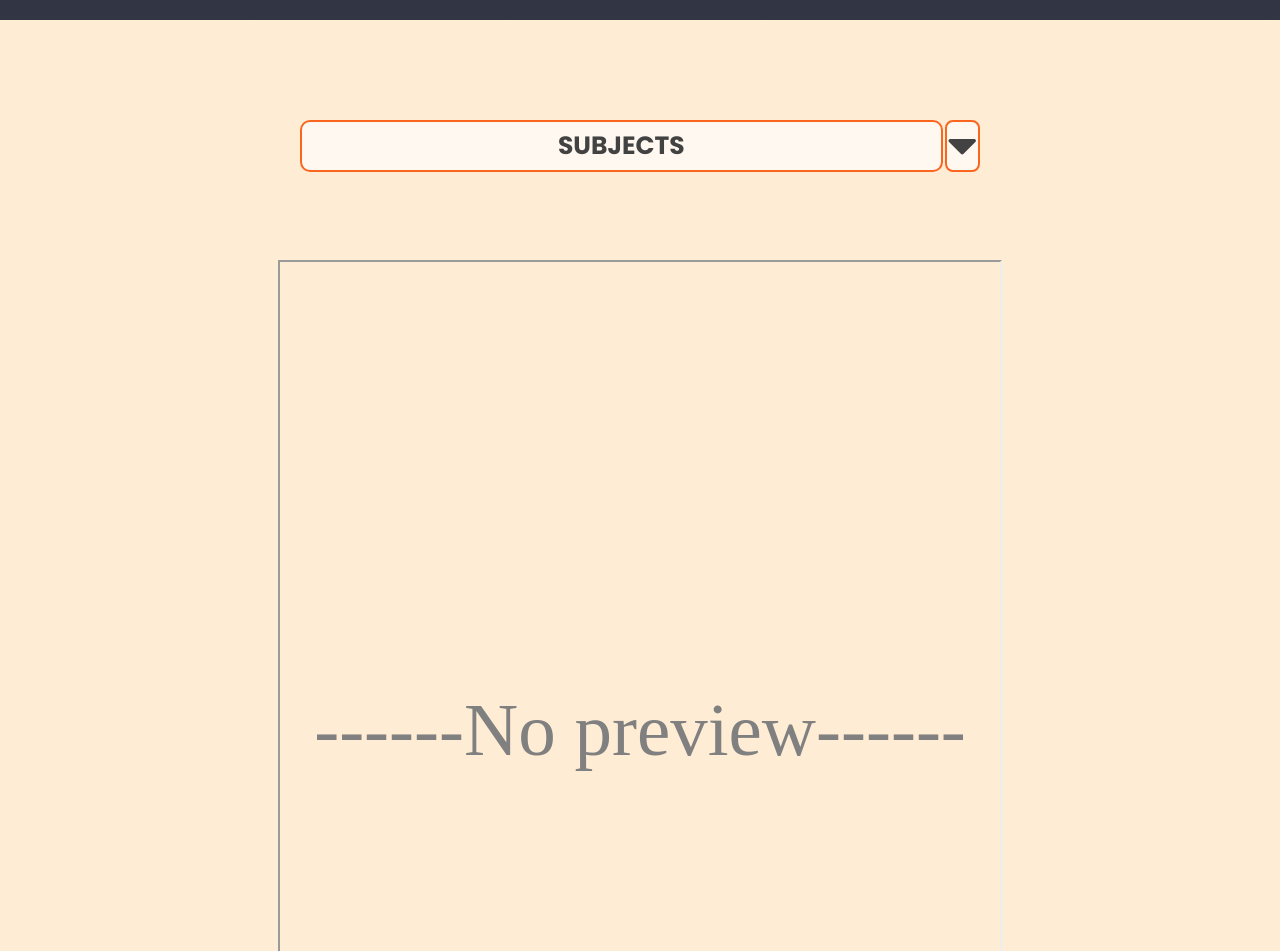
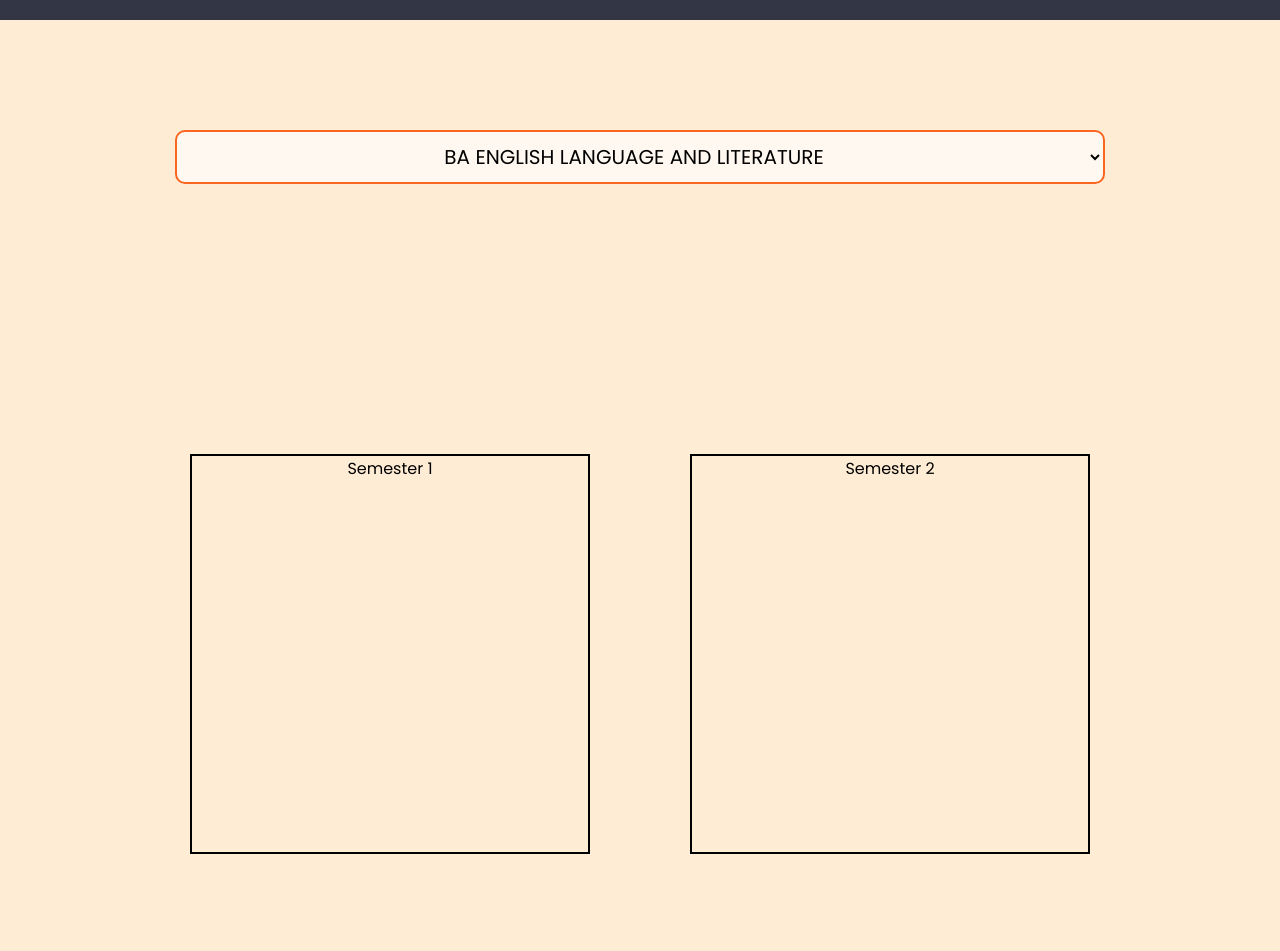
Before and after one commit to cupreviousyearqp/cupreviousyearqp.github.io, a plain HTML site: page index.html in a window 1280 px wide. Shown: the part 780-1731 px from the top of the page. Drawn offline with Linux system fonts and the light colour scheme; grey boxes are pictures that could not be loaded.

Commit message:
updating site v3
This is updating the site after a long break

```diff
--- a/index.html
+++ b/index.html
@@ -11,6 +11,7 @@
       <LINK rel="stylesheet" href="https://maxcdn.bootstrapcdn.com/font-awesome/4.4.0/css/font-awesome.min.css"/><!--Imported from bootstrapcdn. Not really, you pulled this out from a random stack overflow site that you will never remeber again :0-->
     </HEAD>
     <BODY>
+      <!--Header-->
       <SECTION class="header">
         <DIV class="text-box">
           <H1>Calicut University Previous Year Question Papers</H1>
@@ -20,19 +21,36 @@
 
       <!--Main-->
       <SECTION class="main">
-        <DIV class="main-div">
-          <H3>SUBJECTS</H3>
-          <I class="fa fa-caret-down" onclick="showMenu()" id="collapse"></I>
+        <DIV class="dropdown">
+          <SELECT  id="selectBox" onchange="changeSemesterGuide()">
+            <OPTION value="BA">BA ENGLISH LANGUAGE AND LITERATURE</OPTION>
+            <OPTION value="BBA">BACHELOR OF BUSINESS ADMINISTRATION</OPTION>
+            <OPTION value="BCA">BACHELOR OF COMPUTER APPLICATION</OPTION>
+            <OPTION value="BSC">B.Sc COMPUTER SCIENCE</OPTION>
+            <OPTION value="BCOM">B.Com COMPUTER APPLICATION</OPTION>
+            <OPTION value="MCOM">Mcom Finance</OPTION>
+            <OPTION value="MA">MA English Language & Literature</OPTION>
+          </SELECT>
         </DIV>
 
-        <DIV class="dropdown" id="dropdown">
-          <UL>
-            <LI><A href="dbms.pdf" target="display">Mathematics</A></LI>
-            <LI><A href="dbms.pdf" target="display">English</A></LI>
-            <LI><A href="dbms.pdf" target="display">Hindi</A></LI>
-            <LI><A href="test.pdf" target="display">Computer</A></LI>
-          </UL>
+        <DIV class="semester">
+          <DIV class="sem-container">
+            <DIV class="sem-item"><A>Semester 1</A></DIV>
+            <DIV class="sem-item"><A>Semester 2</A></DIV>
+            <DIV class="sem-item"><A>Semester 3</A></DIV>
+            <DIV class="sem-item"><A>Semester 4</A></DIV>
+            <DIV class="sem-item"><A>Semester 5</A></DIV>
+            <DIV class="sem-item"><A>Semester 6</A></DIV>
+            <DIV class="sem-item"><A>Semester 7</A></DIV>
+            <DIV class="sem-item"><A>Semester 8</A></DIV>
+          </DIV>
         </DIV>
+
+        <DIV id="container-cover">
+          <P>COVER</P>
+        </DIV>
+
+        <SCRIPT src="script.js"></SCRIPT>
 
         <DIV class="display">
           <IFRAME name="display" src="intro_page.html"></IFRAME>
@@ -51,25 +69,5 @@
              <I class="fa fa-linkedin"></I>
            </DIV>
       </SECTION>
-
-      <SCRIPT>
-        var dropD= document.getElementById("dropdown");
-
-        function showMenu(){
-          if(dropD.style.visibility== "collapse")
-          {
-            dropD.style.visibility= "visible";
-            dropD.style.transition= "0.5s";
-            dropD.style.opacity= "1.0";
-          }
-
-          else
-          {
-            dropD.style.visibility= "collapse";
-            dropD.style.transition= "0.5s";
-            dropD.style.opacity= "0";
-          }
-        }
-      </SCRIPT>
     </BODY>
   </HTML>
--- /dev/null
+++ b/script.js
@@ -0,0 +1,41 @@
+function changeSemesterGuide(){
+  var selectBoxValue = document.getElementById("selectBox").value;
+  var cover = document.getElementById("container-cover");
+
+  if(selectBoxValue == "BA")
+  {
+      console.log("test");
+      cover.style.down = "1000px";
+  }
+
+  else if(selectBoxValue == "BBA")
+  {
+      console.log("test");
+      cover.style.down = "1000px";
+  }
+
+  else if(selectBoxValue == "BCA")
+  {
+    console.log("test");
+  }
+
+  else if(selectBoxValue == "BSC")
+  {
+    console.log("test");
+  }
+
+  else if(selectBoxValue == "BCOM")
+  {
+      console.log("test");
+  }
+
+  else if(selectBoxValue == "MCOM")
+  {
+    console.log("test");
+  }
+
+  else
+  {
+      console.log("test");
+  }
+}
--- a/style.css
+++ b/style.css
@@ -4,6 +4,7 @@
     font-family: 'Poppins', sans-serif;
 }
 
+/*header*/
 .header{
     min-height: 100vh;
     width: 100%;
@@ -11,17 +12,6 @@
     background-position: center;
     background-size: cover;
     position: relative;
-}
-
-nav{
-  display: flex;
-  justify-content: space-between;
-  align-items: center;
-  padding: 2% 6%;
-}
-
-nav img{
-  width: 150px;
 }
 
 .text-box{
@@ -35,7 +25,7 @@ nav img{
 }
 
 .text-box{
-  font-size: 62px;
+  font-size: 50px;
 }
 
 .text-box p{
@@ -62,55 +52,22 @@ nav img{
   transition: 0.5s;
 }
 
+/*main*/
 .main{
-  background-color: #ffecd4;
-}
-
-.main-div{
+  background-color: #FFECd4;
+  padding: 100px;
   display: flex;
-  justify-content: center;
-}
-
-.main-div h3{
-  color: #424242;
-  display: inline;
-  border: 2px solid #FA6520;
-  padding: 5px 20%;
-  margin-top: 100px;
-  font-size: 25px;
-  border-radius: 10px;
-  background-color: #FFF8F0;
-}
-
-.main-div .fa{
-  display: inline;
-  color: #424242;
-  font-size: 300%;
-  border: 2px solid #FA6520;
-  padding: 0 2px;
-  margin-top: 100px;
-  margin-left: 2px;
-  border-radius: 8px;
-  transition: 0.5s;
-  cursor: pointer;
-  background-color: #FFF8F0;
-}
-
-.main-div .fa:hover{
-  background-color: #FA6520;
-  color: #FFF8F0;
+  flex-direction: column;
+  justify-content: flex-end;
 }
 
 .dropdown{
   display: flex;
   justify-content: center;
-  visibility: collapse;
-  z-index: 2;
+  padding-bottom: 200px;
 }
 
-.dropdown ul{
-  list-style-type: none;
-  display: inline-block;
+.dropdown select{
   text-align: center;
   border: 2px solid #FA6520;
   margin: 10px 0px 20px 0px;
@@ -118,28 +75,39 @@ nav img{
   border-radius: 10px;
   background-color: #FFF8F0;
   z-index: 2;
+  padding: 10px;
+  font-size: 20px;
 }
 
-.dropdown li{
-  border-bottom: 2px solid #FA6520;
-  padding: 5px 0px;
-  font-size: 18px;
-  z-index: 2;
+.semester{
+  display: flex;
+  justify-content: center;
+  transition: 1s;
 }
 
-.dropdown li:last-child{
-  border-bottom: 0px solid;
-  z-index: 2;
+.sem-container{
+  display: grid;
+  grid-template-columns: repeat(2, 500px);
+  grid-template-rows: repeat(4, 500px);
+  padding-bottom: 300px;
+  text-align: center;
 }
 
-.dropdown li a{
-  text-decoration: none;
-  color: black;
+.sem-item{
+  border: 2px solid black;
+  margin: 50px;
+}
+
+#container-cover{
+    display: block;
+    background-color: red;
+    position:
 }
 
 .display{
   display: flex;
   justify-content: center;
+  margin: 500px;
 }
 
 .display iframe{
@@ -149,7 +117,7 @@ nav img{
   height: 1080px;
 }
 
-/*Footer*/
+/*footer*/
 .footer{
   text-align: center;
   width: 100%;
```
